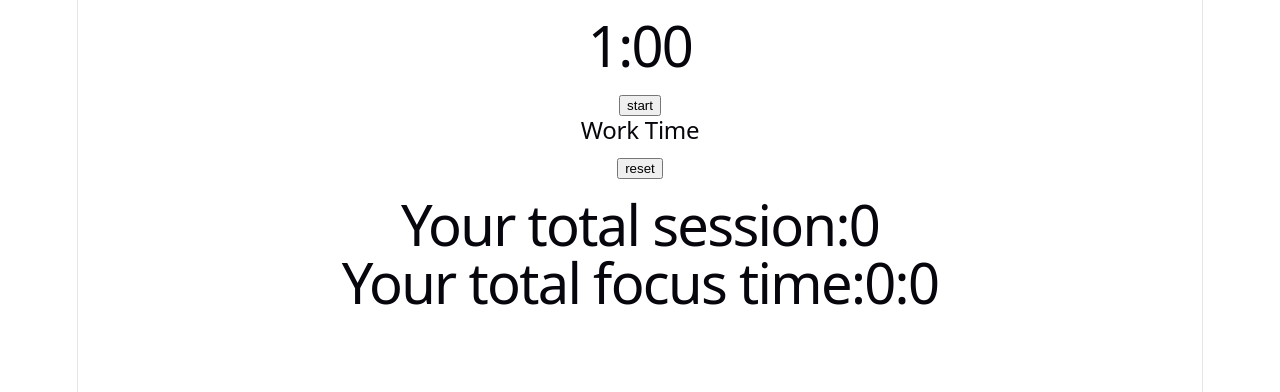
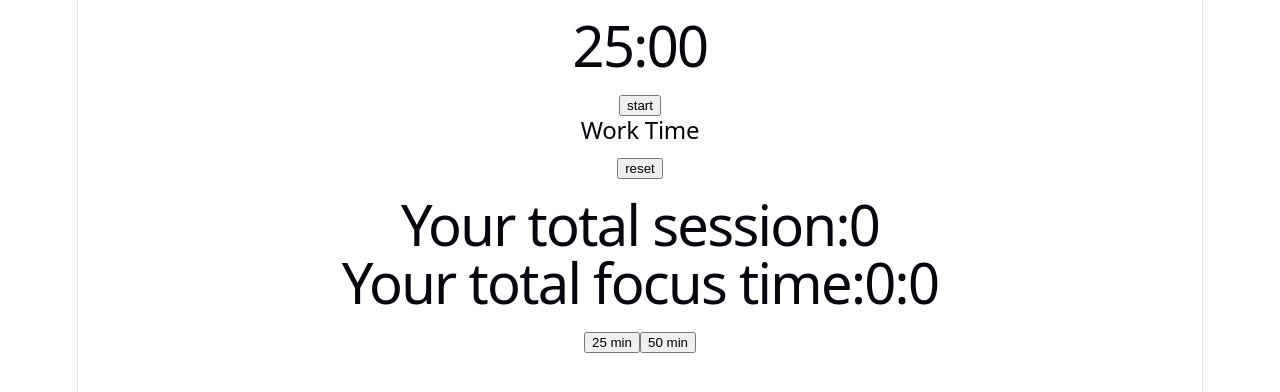
Before and after one commit to rebelliousi/focusflow, a React (Vite) app: page / in a window 1280 px wide. Shown: the top 392 px of the page. Built offline with nearby package versions, Linux system fonts and the light colour scheme.

Commit message:
add custom duration picker 25/50

```diff
--- a/src/App.jsx
+++ b/src/App.jsx
@@ -1,7 +1,9 @@
 import { useEffect, useState } from "react"
 
 const App=()=>{
-    const [second,setSecond]=useState(1*60)
+        const [workDuration,setWorkDuration]=useState(25)
+
+    const [second,setSecond]=useState(workDuration*60)
 
     const [isRunning,setIsRunning]=useState(false)
 
@@ -26,7 +28,7 @@ const App=()=>{
                 }else if(prev===0 && mode==='break'){
                     setMode('work')
                      setIsRunning(false)
-                   return 1*60
+                   return workDuration*60
                 }
                 else {setTotalSeconds(prev=>prev+1)
                   return prev-1}
@@ -34,7 +36,7 @@ const App=()=>{
         },1000)
 
         return()=> clearInterval(interval)
-    },[isRunning,mode])
+    },[isRunning,mode,workDuration])
 
     const min=Math.floor(second/60)
     const sec=Math.floor(second%60)
@@ -44,8 +46,13 @@ const App=()=>{
     }
 
     const handleReset=()=>{
-        setSecond(25*60)
+        setSecond(workDuration*60)
         setIsRunning(false)
+    }
+
+    const handleDuration=(minutes)=>{
+     setWorkDuration(minutes)
+     setSecond(minutes*60)
     }
 
     const totalMin=Math.floor(totalSeconds/60)
@@ -61,6 +68,9 @@ const App=()=>{
           <h1>Your total session:{session}</h1>
 
           <h1>Your total focus time:{totalMin}:{totalSec}</h1>
+
+          <button onClick={()=>handleDuration(25)}>25 min</button>
+          <button onClick={()=>handleDuration(50)}>50 min</button>
         </div>
     )
 }
```
